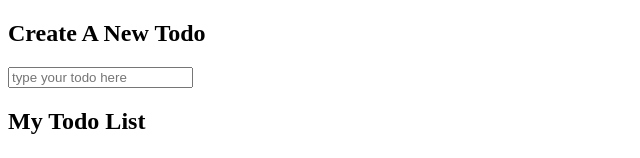
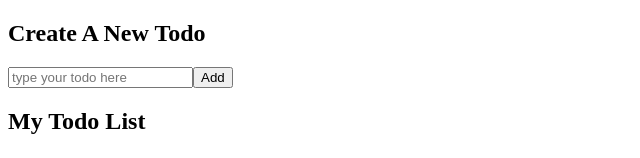
Before and after one commit to london-newyork/react-todo-original-october, a React (Create React App) app: page / in a window 1280 px wide. Shown: the top 158 px of the page, without its empty margins (0-640 px from the left). Built offline with nearby package versions, Linux system fonts and the light colour scheme.

Commit message:
button onClick event

```diff
--- a/src/App.js
+++ b/src/App.js
@@ -17,29 +17,74 @@ function App() {
 //     )
 // }
 
+useEffect(() => {
+  localStorage.setItem("todos", JSON.stringify(todos))
+},[todos])
+
+function handleInputChange(e) {
+  setTodo(e.target.value)
+}
+
+function handleFormSubmit (e) {
+  e.preventDefault()
+
+  if( todo !== "" ){
+    setTodos([
+      ...todos,
+      {
+        id: todos.length + 1,
+        text: todo.trim()
+      }
+    ])
+  }
+
+  setTodos("")
+}
+
+function handleAddTodoList () {
+  if( todo !== "" ){
+    const newTodos = [todo]
+    setTodo(newTodos)
+    console.log(newTodos)
+  }
+}
+
   return (
     <>
       <h2>Create A New Todo</h2>
-      <form className="CreateNewTodo">
+      <form className="CreateNewTodo" onSubmit={handleFormSubmit}>
         <input
           name="todo"
           type="text"
           value={todo}
           placeholder="type your todo here"
+          onChange={handleInputChange}
         />
-        {/* <button onClick={}>Add</button> */}
+
+        <button
+          type="button"
+          onClick={()=>handleAddTodoList(todo)}>
+          Add
+        </button>
       </form>
 
       <h2>My Todo List</h2>
       <ul className="todo-list">
-        {todos.map((todo) =>(
+        {todos.map((todo) => (
           <li key={todo.id}>
             <ul>
-              <li>{todo.text}</li>
-              {/* <li>{todoStatusList}</li> */}
+              <li>{setTodo(todo)}</li>
+              <button
+              type="button"
+            >
+              Edit
+            </button>
+            <button
+              type="button"
+            >
+              Delete
+              </button>
             </ul>
-            <button>Edit</button>
-            <button>Delete</button>
           </li>
         ))}
       </ul>
```
